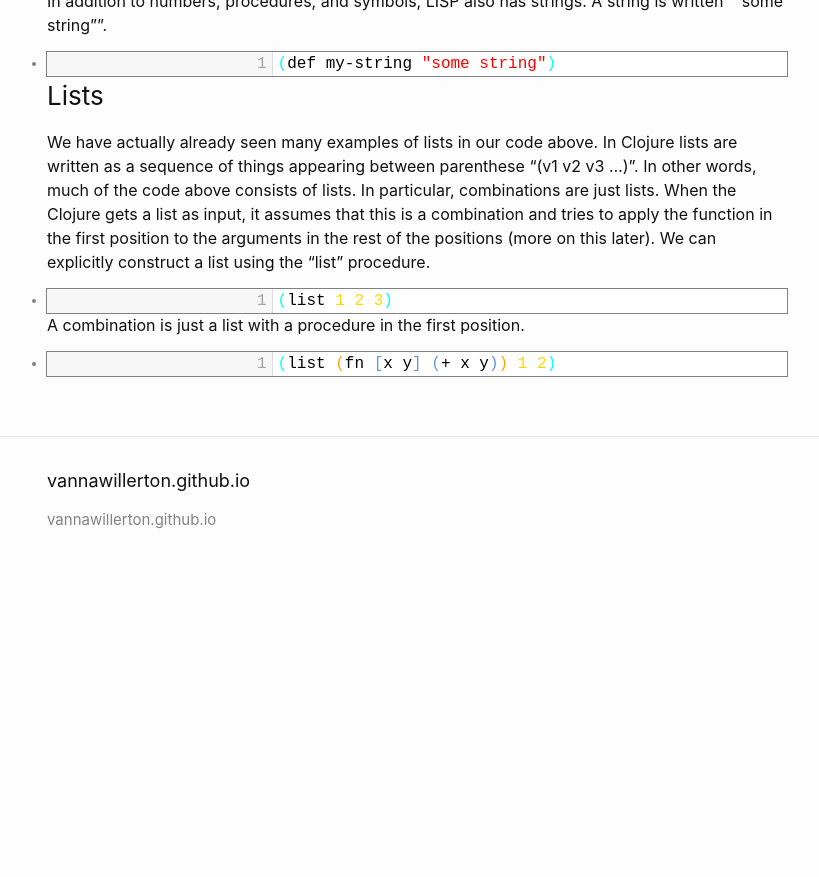
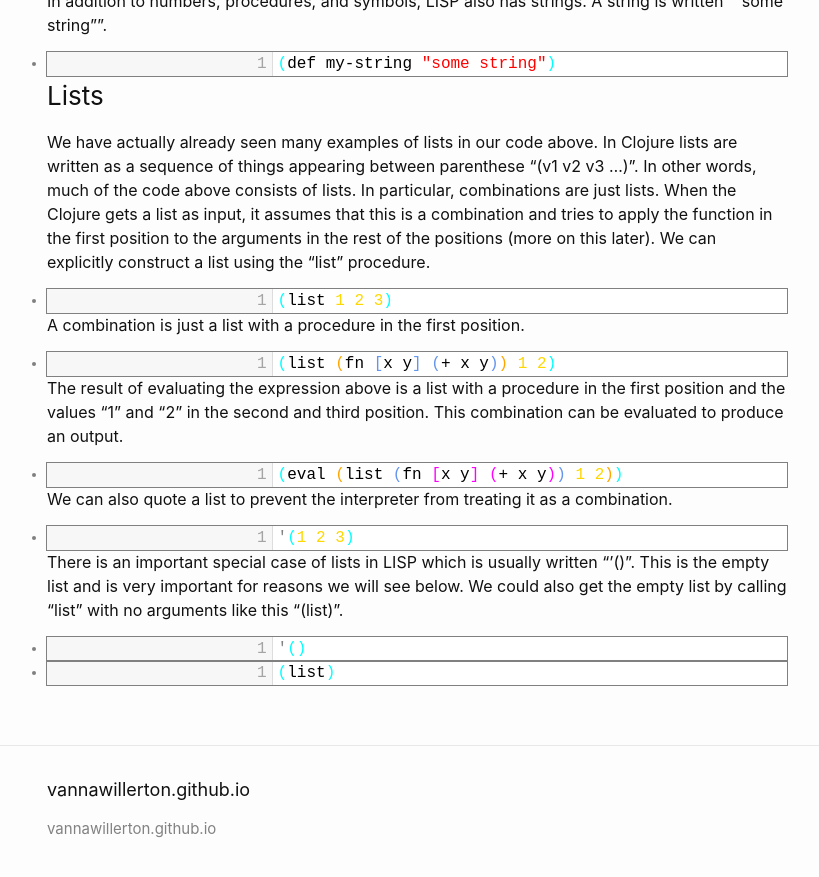
Before and after one commit to vannawillerton/vannawillerton.github.io, a Jekyll site: the page built from Lecture1.md, in a window 1280 px wide and 900 px high, scrolled down 4198 px. Shown: the top 877 px of the window, without its empty margins (223-1042 px from the left). Built offline with Jekyll 4.4.1, drawn with Linux system fonts in a browser that asks for light colours; our own code applies the rules of GitHub Pages for plain Markdown files; formulas are drawn with MathJax 3; before the commit the page ends 4789 px from its top, so only the background shows below that.

Commit message:
Update Lecture1.md

````diff
--- a/Lecture1.md
+++ b/Lecture1.md
@@ -142,3 +142,24 @@ A combination is just a list with a procedure in the first position.
 ```
 (list (fn [x y] (+ x y)) 1 2)
 ```
+
+The result of evaluating the expression above is a list with a procedure in the first position and the values "1" and "2" in the second and third position. This combination can be evaluated to produce an output.
+
+```
+(eval (list (fn [x y] (+ x y)) 1 2))
+```
+
+We can also quote a list to prevent the interpreter from treating it as a combination.
+
+```
+'(1 2 3)
+```
+
+There is an important special case of lists in LISP which is usually written "'()". This is the empty list and is very important for reasons we will see below. We could also get the empty list by calling "list" with no arguments like this "(list)".
+```
+'()
+```
+
+```
+(list)
+```
````
